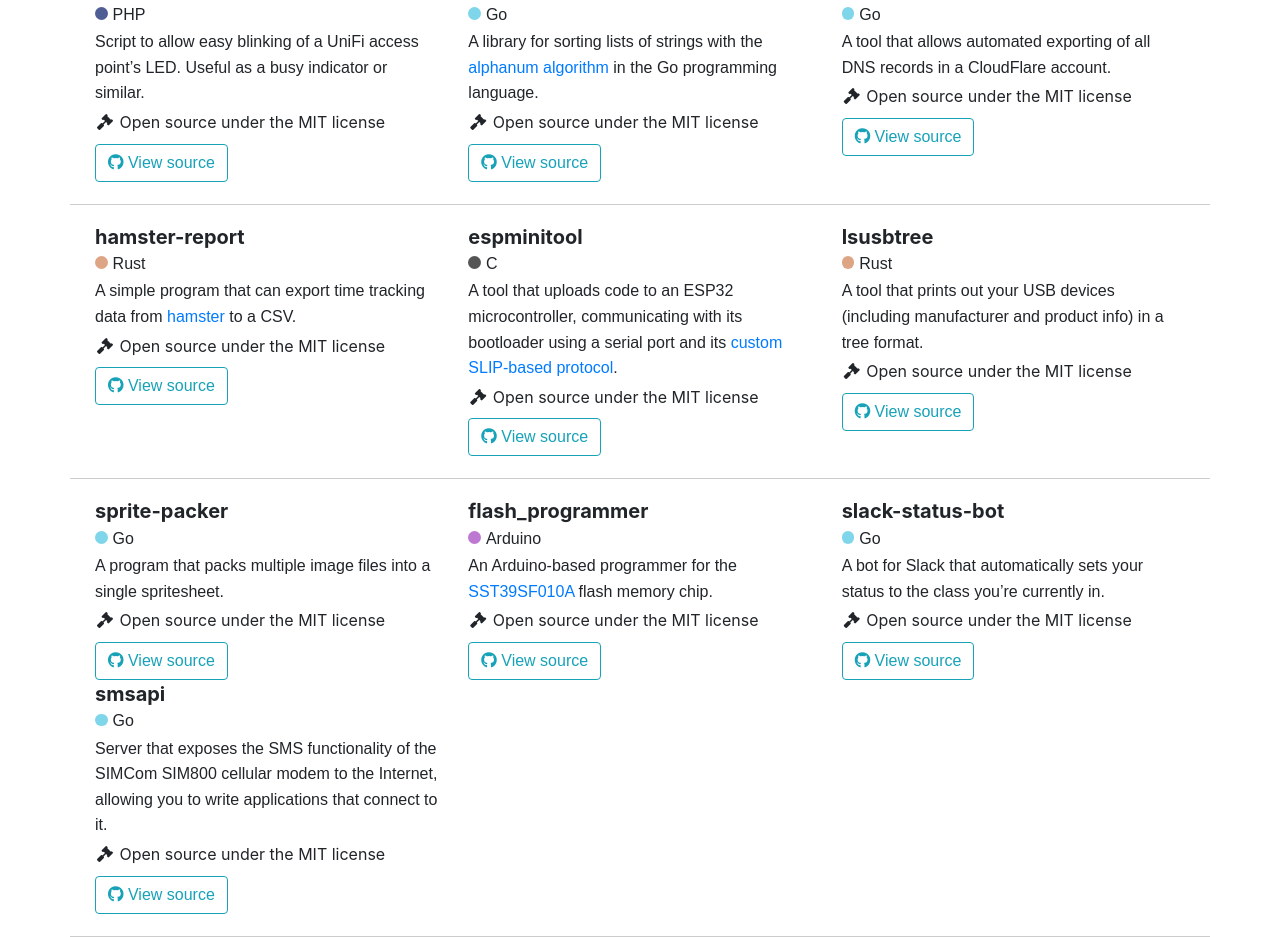
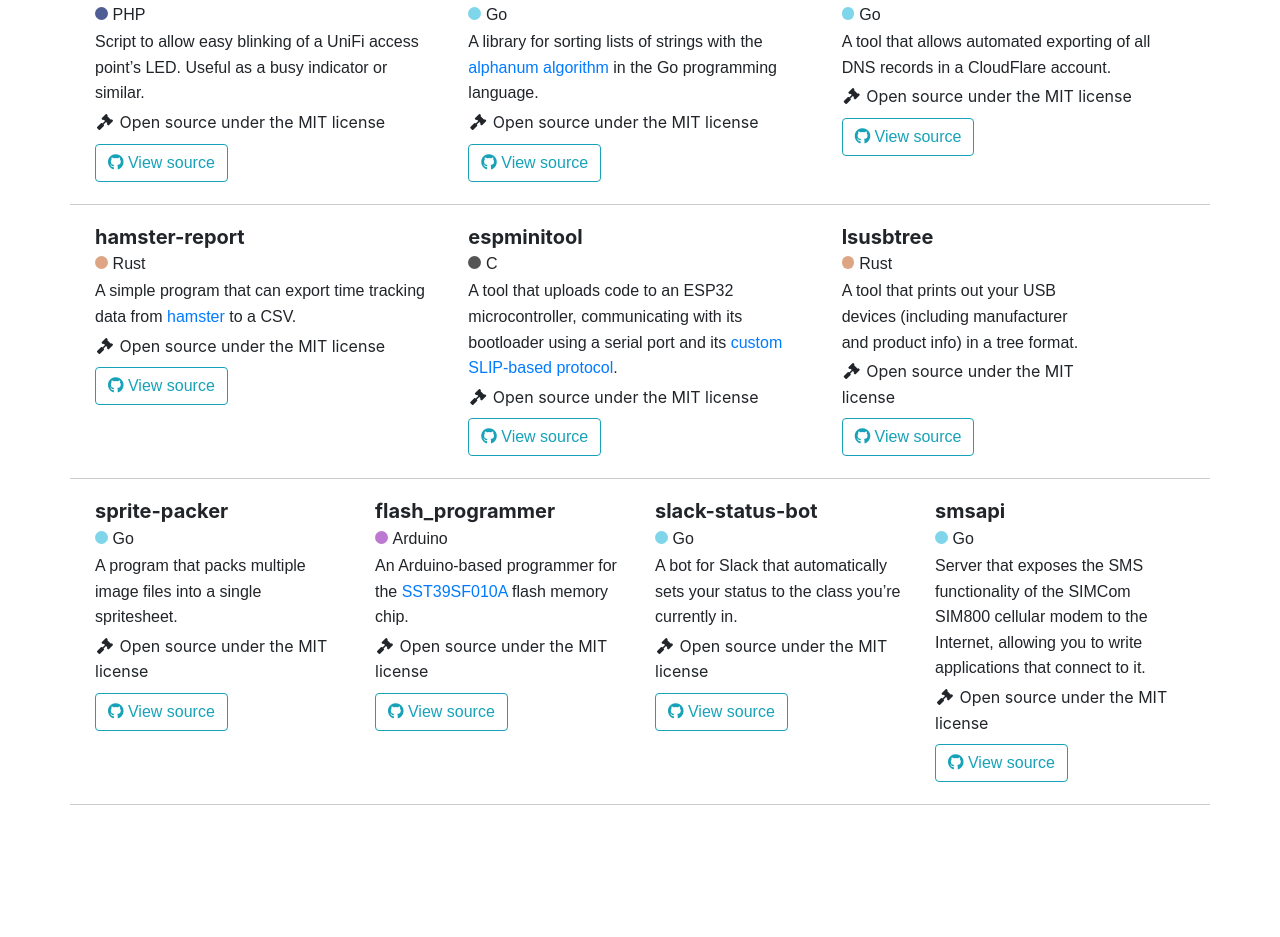
Before and after one commit to thatoddmailbox/thatoddmailbox.github.io, a Jekyll site: the page built from projects.html, in a window 1280 px wide. Shown: the part 4655-5592 px from the top of the page. Built offline with Jekyll 4.4.1, drawn with Linux system fonts in a browser that asks for light colours; nearby versions of some CDN libraries; some web fonts are replaced; after the commit the page ends 5460 px from its top, so only the background shows below that.

Commit message:
tweak project page rows so the last one has four items

```diff
--- a/projects.html
+++ b/projects.html
@@ -56,7 +56,7 @@
 		{% continue %}
 		{% endif %}
 
-		<div class="project-small {% if project.index < 6 %}col-md-4{% else %}col-md-4{% endif %}">
+		<div class="project-small {% if project.index < 12 %}col-md-4{% else %}col-md-3{% endif %}">
 			{% if project.small_image %}{% include project_image.html %}{% endif %}
 			{% include project_info.html %}
 		</div>
```
